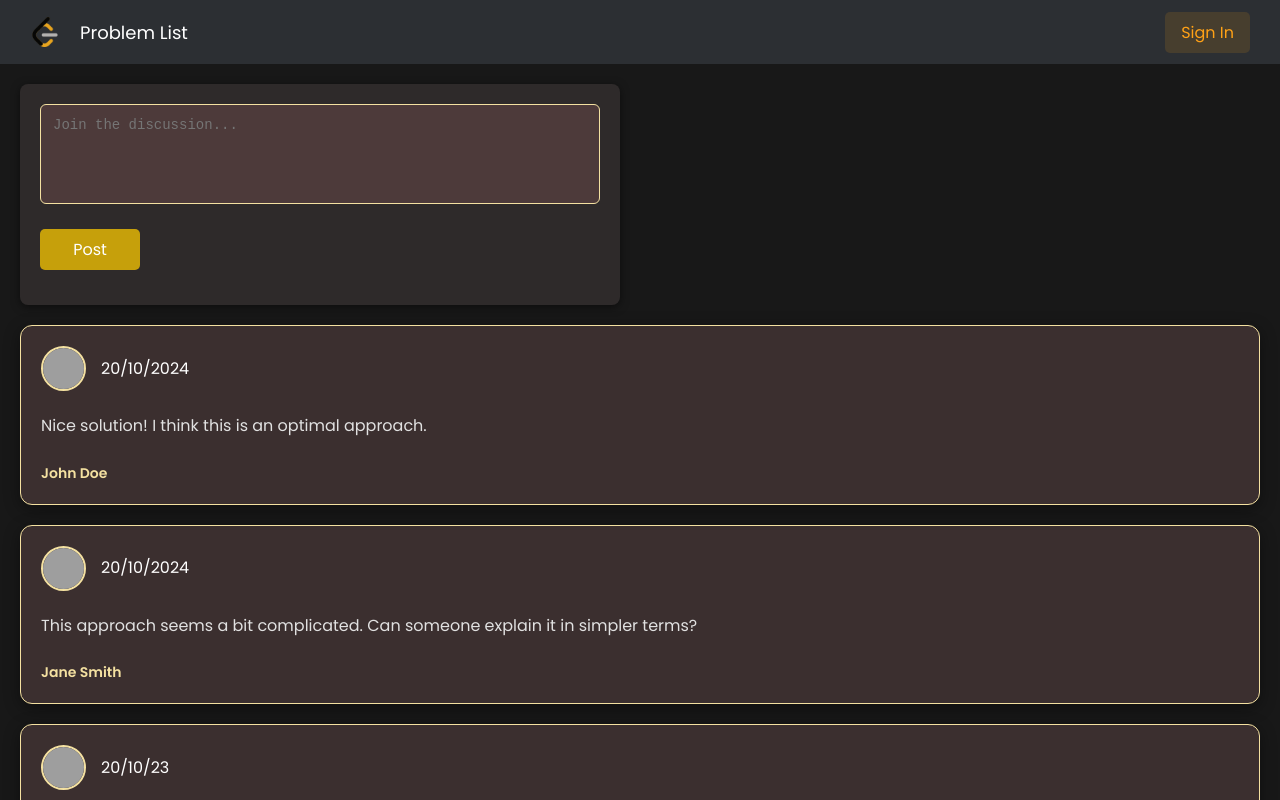
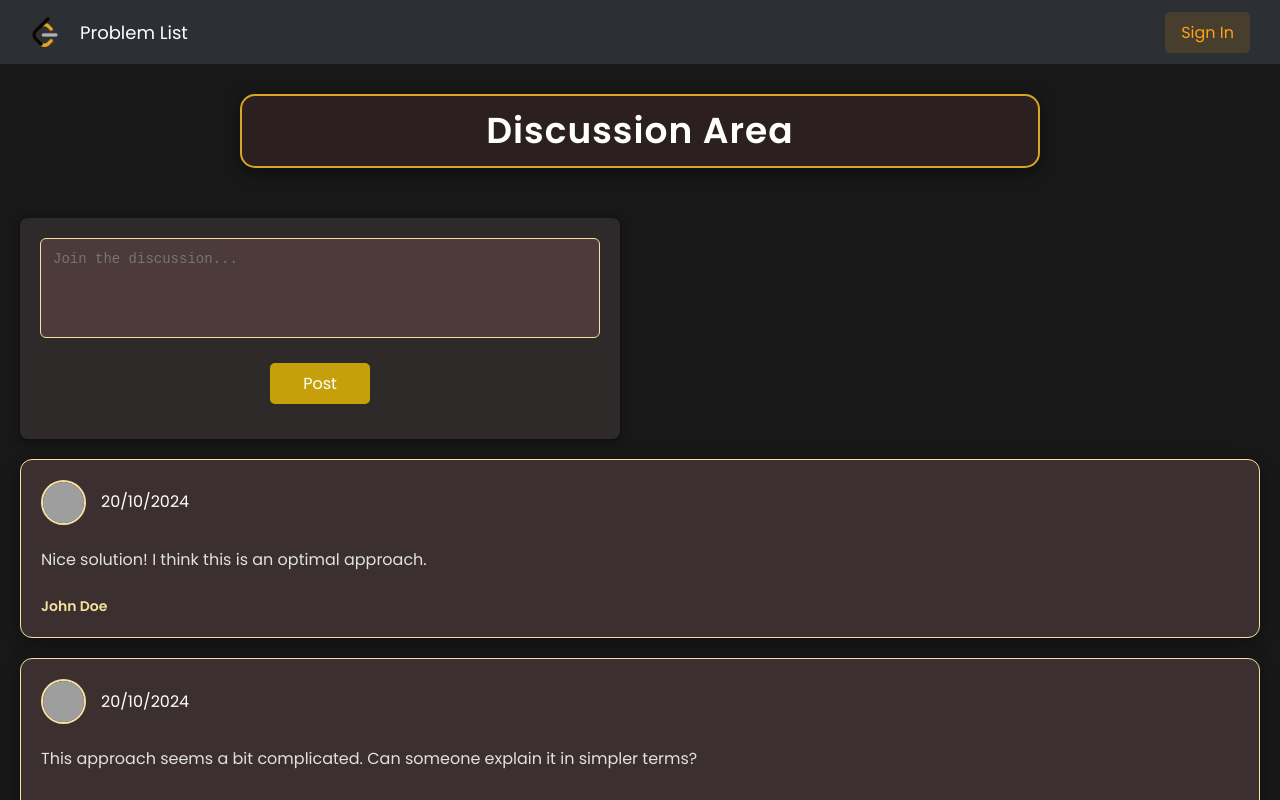
Before and after one commit to shinigl/Leetcode-Clone, a React (Vite) app: page /discussion in a window 1280 px wide. Shown: the top 800 px of the page. Built offline with nearby package versions, Linux system fonts and the light colour scheme; grey boxes are pictures that could not be loaded.

Commit message:
Updated CSS

```diff
--- a/src/components/DiscussionPage.jsx
+++ b/src/components/DiscussionPage.jsx
@@ -1,11 +1,10 @@
 import React, { useEffect, useRef, useState } from 'react';
 import styles from '../styles/Discussion.module.css';
-import { Link,useNavigate } from 'react-router-dom';
+import { Link, useNavigate } from 'react-router-dom';
 import CommentCard from './CommentCard';
-import logo from '../assets/logo.png'
+import logo from '../assets/logo.png';
 import { ToastContainer, toast } from 'react-toastify';
 import 'react-toastify/dist/ReactToastify.css';
-
 
 // Sample data for the comments
 const Blogs = [
@@ -22,7 +21,7 @@ const Blogs = [
 ];
 
 function DiscussionPage() {
-  const navigate = useNavigate()
+  const navigate = useNavigate();
   const [blogs, setBlogs] = useState(Blogs);
   const inputRef = useRef(null);
 
@@ -31,10 +30,9 @@ function DiscussionPage() {
   }, []);
 
   function postBlog() {
-
-    if( inputRef.current.value.trim()===''){
-        toast.error('Please enter a comment')
-        return;
+    if (inputRef.current.value.trim() === '') {
+      toast.error('Please enter a comment');
+      return;
     }
 
     const date = new Date();
@@ -50,8 +48,8 @@ function DiscussionPage() {
     inputRef.current.value = '';
   }
 
-  function onSignIn(){
-    navigate('/login')
+  function onSignIn() {
+    navigate('/login');
   }
 
   return (
@@ -64,9 +62,11 @@ function DiscussionPage() {
             <Link to="/">Problem List</Link>
           </div>
         </div>
-
         <button onClick={onSignIn} className={styles.signInButton}>Sign In</button>
       </header>
+
+      {/* Discussion Title */}
+      <h1 className={styles.title}>Discussion Area</h1>
 
       {/* Add New Comment */}
       <div className={styles.addBlog}>
@@ -84,9 +84,9 @@ function DiscussionPage() {
         {blogs.map((ele, idx) => (
           <CommentCard key={idx} data={ele} />
         ))}
+      </div>
 
-      </div>
-      <ToastContainer/>
+      <ToastContainer />
     </>
   );
 }
--- a/src/components/Login.jsx
+++ b/src/components/Login.jsx
@@ -3,6 +3,11 @@ import styles from '../styles/Login.module.css'; // Assuming your CSS is in this
 import GoogleLogo from '../assets/GoogleLogo.png'; // Assuming the Google logo is available
 
 const Login = () => {
+
+  function signUpWithGoogle(){
+    alert('Sign up')
+  }
+
   return (
     <div className={styles.container}>
       <div className={styles.loginBox}>
@@ -36,7 +41,7 @@ const Login = () => {
         {/* Link to Sign Up */}
         <div className={styles.signupLink}>
           <p>Don't have an account?</p>
-          <button className={styles.signupButton}>
+          <button onClick={signUpWithGoogle} className={styles.signupButton}>
             <span style={{display:'flex',alignItems:'center'}} ><img className={styles.googleLogo} src={GoogleLogo} alt="Google Logo" /></span>
             Sign up with Google
           </button>
--- a/src/styles/Discussion.module.css
+++ b/src/styles/Discussion.module.css
@@ -65,6 +65,8 @@
   box-shadow: 0 2px 8px rgba(0, 0, 0, 0.5);
   max-width: 600px;
   margin: 20px ;
+  justify-content: center;
+  align-items: center;
 }
 
 .addBlog textarea {
@@ -110,6 +112,25 @@
 .addBlog button:active{
   outline: none;
 }
+.title {
+  font-size: 36px;
+  font-weight: 700;
+  color: #fff;
+  text-align: center;
+  margin-top: 30px;
+  padding: 15px;
+  border: 2px solid goldenrod;
+  border-radius: 15px;
+  background-color: #2c1f1f;
+  width: 80%;
+  max-width: 800px;
+  box-shadow: 0 4px 15px rgba(0, 0, 0, 0.5);
+  margin-left: auto;
+  margin-right: auto;
+  letter-spacing: 1px;
+  margin-bottom: 50px;
+}
+
 
 .commentSection {
   margin-top: 20px;
```
